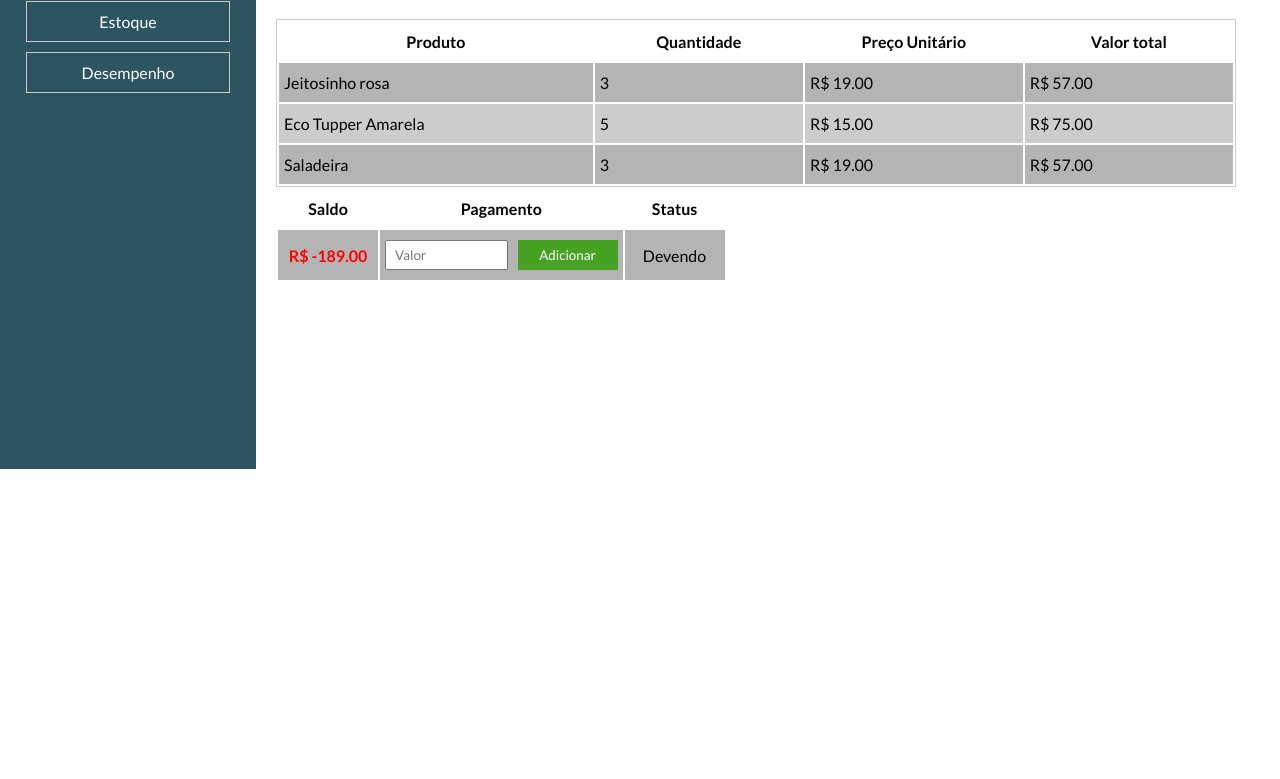
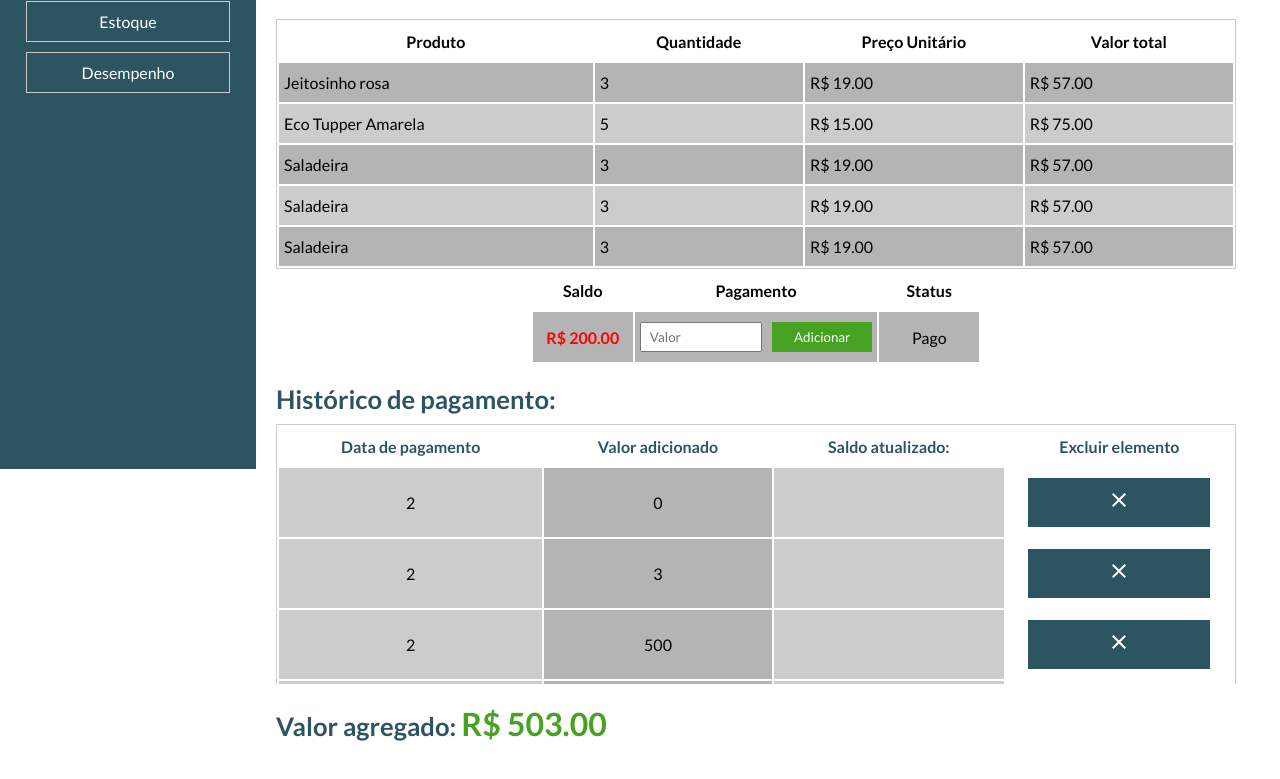
Before and after one commit to heitor2002/gerenciador-de-vendas, a React (Vite) app: page /clientes/1 in a window 1280 px wide. Shown: the part 331-1110 px from the top of the page. Before the commit the page ends 800 px from the top, so only its background shows below. Built offline with nearby package versions, Linux system fonts and the light colour scheme; data requests are answered from the project's data file.

Commit message:
docs: implementação de sistema de saldo.

```diff
--- a/data/db.json
+++ b/data/db.json
@@ -28,8 +28,39 @@
                     "product": "Saladeira",
                     "price": 19,
                     "quantity": 3
+                },
+                {
+                    "id": 1981951,
+                    "product": "Saladeira",
+                    "price": 19,
+                    "quantity": 3
+                },
+                {
+                    "id": 1981951,
+                    "product": "Saladeira",
+                    "price": 19,
+                    "quantity": 3
                 }
             ],
+            "paymentHistory": [
+                {
+                    "date": 2,
+                    "payment": 0
+                },
+                {
+                    "date": 2,
+                    "payment": 3
+                },
+                {
+                    "date": 2,
+                    "payment": 500
+                },
+                {
+                    "date": 2,
+                    "payment": 0
+                }
+            ],
+            "balance": 0,
             "total-sales": 0
         },
         {
@@ -57,6 +88,28 @@
                     "quantity": 5
                 }
             ],
+            "paymentHistory": [
+                {
+                    "date": 0,
+                    "payment": 0
+                },
+                {
+                    "date": 0,
+                    "payment": 0
+                },
+                {
+                    "date": 0,
+                    "payment": 0
+                },
+                {
+                    "date": 0,
+                    "payment": 0
+                },
+                {
+                    "date": 0,
+                    "payment": 0
+                }
+            ],
             "balance": 0,
             "total-sales": 0
         }
--- a/src/components/PageClient.jsx
+++ b/src/components/PageClient.jsx
@@ -1,7 +1,8 @@
-import { useLayoutEffect, useRef } from "react";
 import { useParams } from "react-router-dom";
 import fetchClients from "../fetchClients";
 import InformationClient from "./box-components/InformationClient";
+import { IoMdClose } from "react-icons/io";
+import PaymentTable from "./box-components/PaymentTable";
 
 const PageClient = () => {
   const { id } = useParams();
@@ -10,24 +11,34 @@ const PageClient = () => {
   );
 
   const sales = clientsInformation.sales;
-  const someValue = sales?.map((item) => {
+  const someValueBalance = sales?.map((item) => {
     let productValue = item.quantity * item.price;
     return productValue;
   });
 
-  const accumulatedValue = someValue
+  const accumulatedValue = someValueBalance
     ?.reduce((acc, item) => {
       return acc + item;
-    },0)
+    }, 0)
     .toFixed(2);
 
   var status = "";
 
-  if (accumulatedValue != 0) {
+  if (accumulatedValue >= 0) {
+    status = "Pago";
+  } else {
     status = "Devendo";
-  } else {
-    status = "Pago";
   }
+
+  const mapPaymentHistory = clientsInformation.paymentHistory?.map(
+    (typeInfo) => {
+      return typeInfo.payment;
+    }
+  );
+
+  const addedValue = mapPaymentHistory?.reduce((acc, item) => {
+    return acc + item;
+  }).toFixed(2)
 
   return (
     <>
@@ -71,25 +82,40 @@ const PageClient = () => {
                   })}
                 </table>
               </div>
-              <div className="payment-table">
-                <table style={{ textAlign: "center" }}>
+              <PaymentTable
+                status={status}
+                accumulatedValue={accumulatedValue}
+                addedValue={addedValue}
+              />
+              <div className="payment-history">
+                <h2>Histórico de pagamento:</h2>
+                <table>
                   <tr>
-                    <th>Saldo</th>
-                    <th>Pagamento</th>
-                    <th>Status</th>
+                    <th>Data de pagamento</th>
+                    <th>Valor adicionado</th>
+                    <th>Saldo atualizado:</th>
+                    <th>Excluir elemento</th>
                   </tr>
-                  <tr>
-                    <td style={{ fontWeight: "bold", color: "red" }}>
-                      R$ -{accumulatedValue}
-                    </td>
-                    <td className="payment-buttons">
-                      <input type="number" placeholder="Valor" />
-                      <input type="submit" value="Adicionar" />
-                    </td>
-                    <td>{status}</td>
-                  </tr>
+
+                  {clientsInformation.paymentHistory?.map((infoHistory) => {
+                    return (
+                      <>
+                        <tr>
+                          <td>{infoHistory.date}</td>
+                          <td>{infoHistory.payment}</td>
+                          <td>{}</td>
+                          <td>
+                            <button className="close-button">
+                              <IoMdClose />
+                            </button>
+                          </td>
+                        </tr>
+                      </>
+                    );
+                  })}
                 </table>
               </div>
+              <h2 id="added-value">Valor agregado: <span style={{fontSize: "2rem", color: "#47a123"}}>R$ {addedValue}</span></h2>
             </div>
           </>
         )}
--- a/src/components/Stock.jsx
+++ b/src/components/Stock.jsx
@@ -19,54 +19,7 @@ const Stock = () => {
               <td>R$ {19}</td>
               <td>R$ {19 * 5}</td>
             </tr>
-            <tr>
-              <td>Jeitosinho</td>
-              <td>{5}</td>
-              <td>R$ {19}</td>
-              <td>R$ {19 * 5}</td>
-            </tr>
-            <tr>
-              <td>Jeitosinho</td>
-              <td>{5}</td>
-              <td>R$ {19}</td>
-              <td>R$ {19 * 5}</td>
-            </tr>
-            <tr>
-              <td>Jeitosinho</td>
-              <td>{5}</td>
-              <td>R$ {19}</td>
-              <td>R$ {19 * 5}</td>
-            </tr>
-            <tr>
-              <td>Jeitosinho</td>
-              <td>{5}</td>
-              <td>R$ {19}</td>
-              <td>R$ {19 * 5}</td>
-            </tr>
-            <tr>
-              <td>Jeitosinho</td>
-              <td>{5}</td>
-              <td>R$ {19}</td>
-              <td>R$ {19 * 5}</td>
-            </tr>
-            <tr>
-              <td>Jeitosinho</td>
-              <td>{5}</td>
-              <td>R$ {19}</td>
-              <td>R$ {19 * 5}</td>
-            </tr>
-            <tr>
-              <td>Jeitosinho</td>
-              <td>{5}</td>
-              <td>R$ {19}</td>
-              <td>R$ {19 * 5}</td>
-            </tr>
-            <tr>
-              <td>Jeitosinho</td>
-              <td>{5}</td>
-              <td>R$ {19}</td>
-              <td>R$ {19 * 5}</td>
-            </tr>
+
           </table>
         </div>
       </div>
--- /dev/null
+++ b/src/components/box-components/PaymentTable.jsx
@@ -0,0 +1,25 @@
+const PaymentTable = (props) => {
+  return (
+    <div className="payment-table">
+      <table style={{ textAlign: "center" }}>
+        <tr>
+          <th>Saldo</th>
+          <th>Pagamento</th>
+          <th>Status</th>
+        </tr>
+        <tr>
+          <td style={{ fontWeight: "bold", color: "red" }}>
+            R$ {(props.addedValue - props.accumulatedValue ).toFixed(2)}
+          </td>
+          <td className="payment-buttons">
+            <input type="number" placeholder="Valor" />
+            <input type="submit" value="Adicionar" />
+          </td>
+          <td>{props.status}</td>
+        </tr>
+      </table>
+    </div>
+  );
+};
+
+export default PaymentTable;
--- a/src/styles/components/_Clients.scss
+++ b/src/styles/components/_Clients.scss
@@ -130,6 +130,8 @@
     }
     div.payment-table {
         width: 100%;
+        display: flex;
+        justify-content: center;
         table {
             th {
                 min-width: 100px;
@@ -162,9 +164,52 @@
                         border: 0;
                         color: white;
                         background-color: $green;
+                        cursor: pointer;
                     }
                 }
             }
         }
     }
+    .payment-history {
+        // padding: 20px 0;
+        margin-top: 20px;
+        max-height: 300px;
+        overflow: auto;
+        table {
+            width: 100%;
+            text-align: center;
+            border: 1px solid #ccc;
+            th {
+                padding: 10px 0;
+                color: $primary-color;
+            }
+            td {
+                padding: 10px 0;
+                background-color: #ccc;
+                &:nth-child(2n){
+                    background-color: $grey;
+                }
+                &:last-child{
+                    background-color: white;
+                }
+            }
+            button.close-button {
+                width: 80%;
+                border: 0;
+                font-size: 1.5rem;
+                background-color: $primary-color;
+                cursor: pointer;
+                color: white;
+                padding: 10px 0;
+                transition: .3s;
+                &:hover {
+                    background-color: $red;
+                }
+            }
+        }
+    }
+    h2#added-value{
+        color: $primary-color;
+        margin-top: 20px;
+    }
 }
--- a/src/styles/main.css
+++ b/src/styles/main.css
@@ -235,6 +235,12 @@ header ul a li:hover {
 
 .single-client div.payment-table {
   width: 100%;
+  display: -webkit-box;
+  display: -ms-flexbox;
+  display: flex;
+  -webkit-box-pack: center;
+      -ms-flex-pack: center;
+          justify-content: center;
 }
 
 .single-client div.payment-table table th {
@@ -280,6 +286,58 @@ header ul a li:hover {
   border: 0;
   color: white;
   background-color: #47a123;
+  cursor: pointer;
+}
+
+.single-client .payment-history {
+  margin-top: 20px;
+  max-height: 300px;
+  overflow: auto;
+}
+
+.single-client .payment-history table {
+  width: 100%;
+  text-align: center;
+  border: 1px solid #ccc;
+}
+
+.single-client .payment-history table th {
+  padding: 10px 0;
+  color: #2d5461;
+}
+
+.single-client .payment-history table td {
+  padding: 10px 0;
+  background-color: #ccc;
+}
+
+.single-client .payment-history table td:nth-child(2n) {
+  background-color: #b4b4b4;
+}
+
+.single-client .payment-history table td:last-child {
+  background-color: white;
+}
+
+.single-client .payment-history table button.close-button {
+  width: 80%;
+  border: 0;
+  font-size: 1.5rem;
+  background-color: #2d5461;
+  cursor: pointer;
+  color: white;
+  padding: 10px 0;
+  -webkit-transition: .3s;
+  transition: .3s;
+}
+
+.single-client .payment-history table button.close-button:hover {
+  background-color: #b32917;
+}
+
+.single-client h2#added-value {
+  color: #2d5461;
+  margin-top: 20px;
 }
 
 .requests {
--- a/src/styles/main.scss
+++ b/src/styles/main.scss
@@ -3,6 +3,7 @@
 $primary-color: rgb(45, 84, 97);
 $grey: rgb(180, 180, 180);
 $green: #47a123;
+$red: #b32917;
 
 *{
     padding: 0;
```
Also changed, not shown: 1 other file (tests, documents, lock files or other folders).
